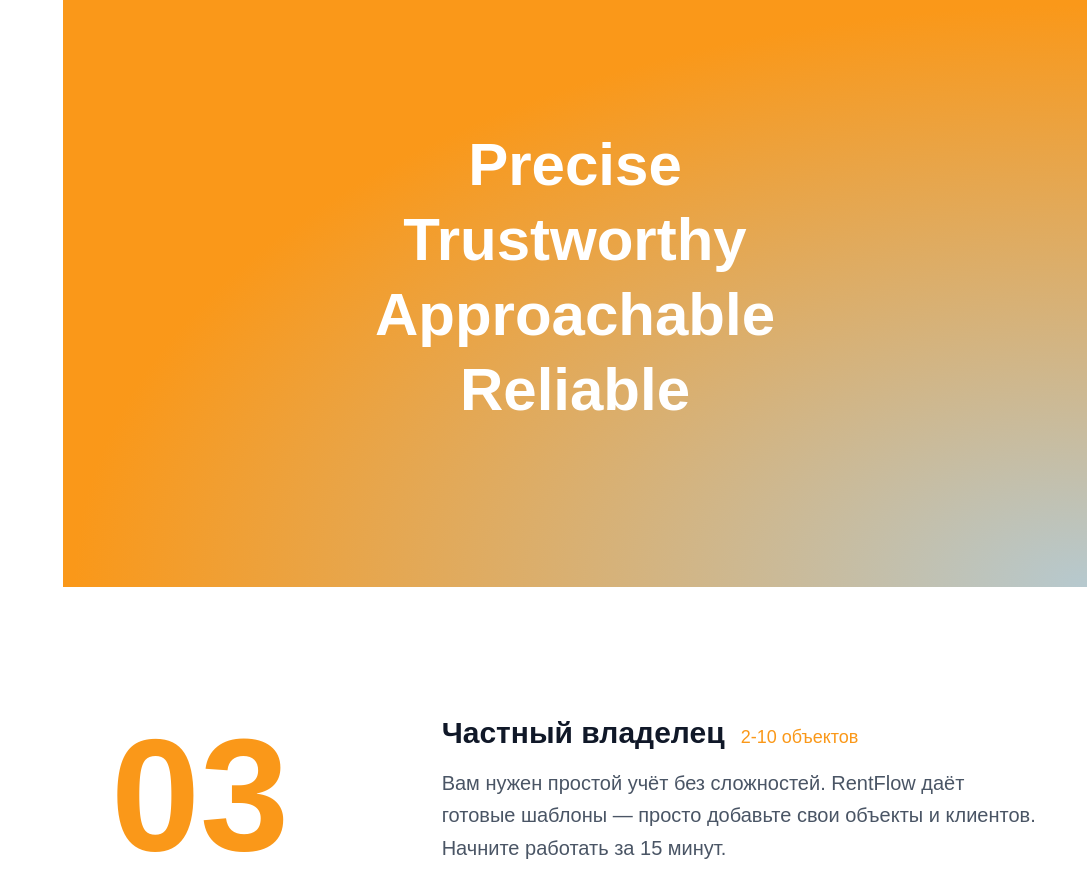
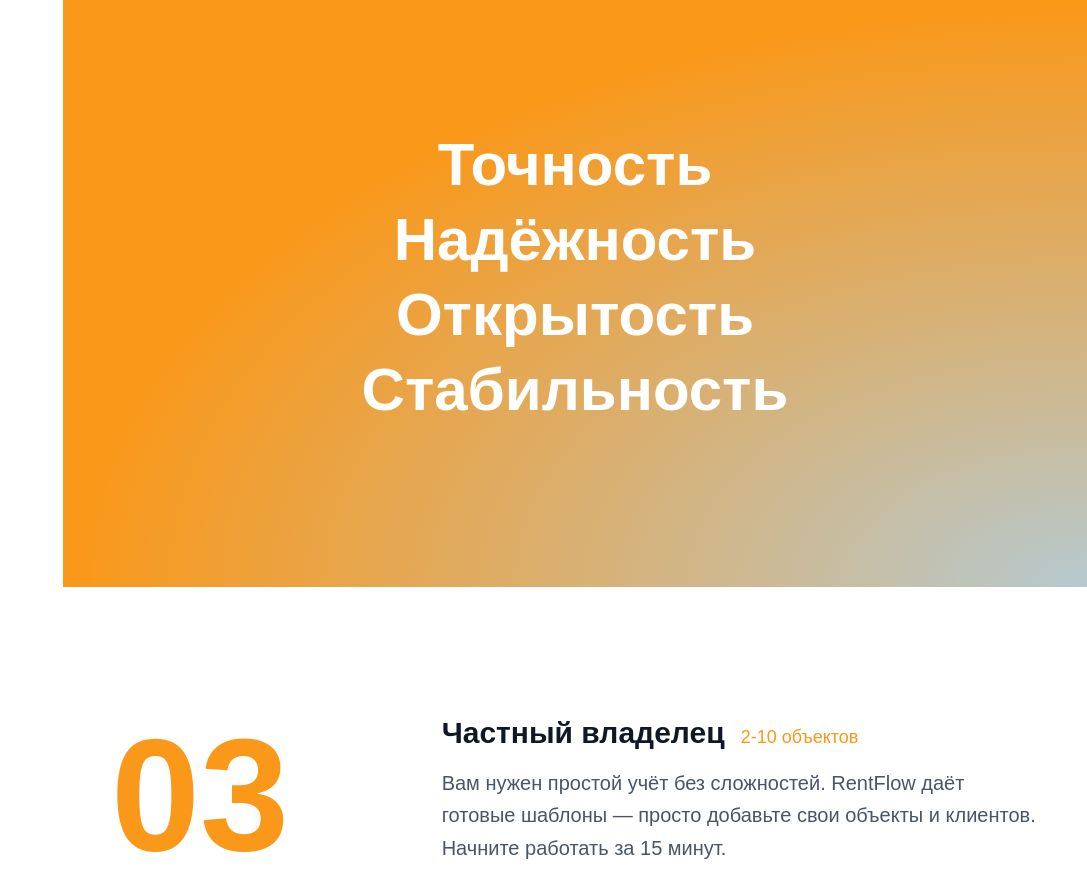
Before and after one commit to OkaneKatsuro/grantWEB, a Next.js app: page / in a window 1280 px wide. Shown: the part 4020-4916 px from the top of the page, without its empty margins (193-1280 px from the left). Built offline with nearby package versions, Linux system fonts and the light colour scheme; a web font is replaced by a local one.

Commit message:
uberwort

```diff
--- a/src/components/sections/AboutProject.tsx
+++ b/src/components/sections/AboutProject.tsx
@@ -180,10 +180,10 @@ export default function AboutProject() {
         <div className="max-w-5xl mx-auto text-center">
           <FadeUp>
             <h2 className="text-4xl md:text-6xl font-bold text-white mb-8 leading-tight">
-              Precise<br />
-              Trustworthy<br />
-              Approachable<br />
-              Reliable
+            Точность<br />
+            Надёжность<br />
+            Открытость<br />
+            Стабильность
             </h2>
           </FadeUp>
         </div>
```
